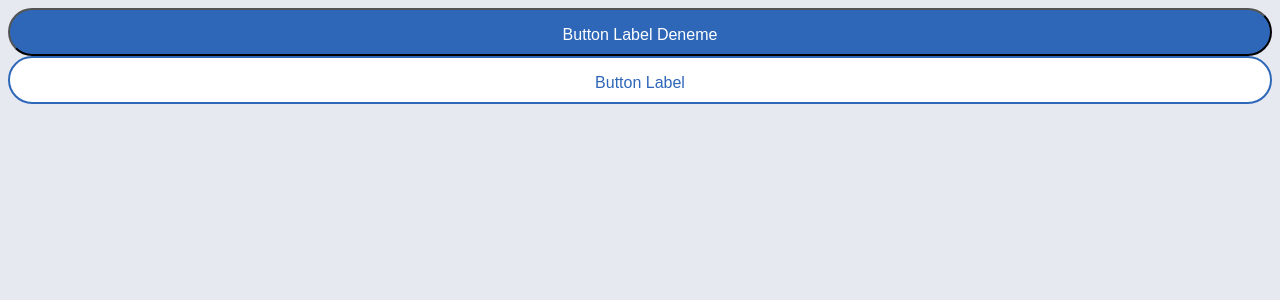
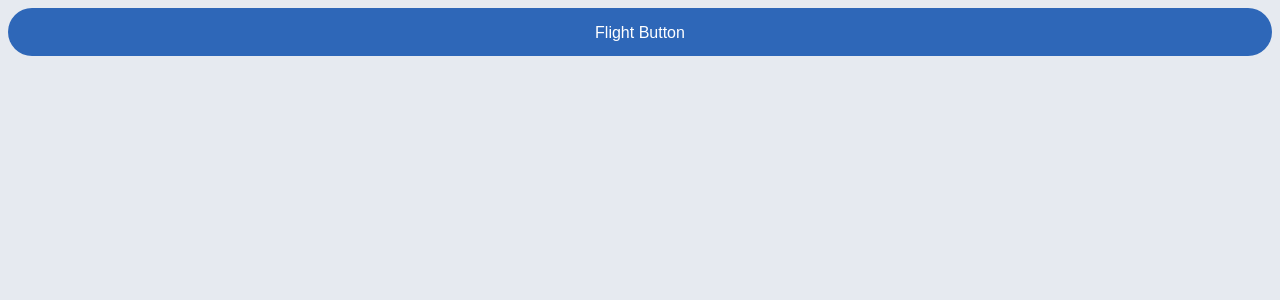
Before and after one commit to Mwiert/miniSpa, a Vue app: page /powerpuffgirls in a window 1280 px wide. Shown: the top 300 px of the page. Built offline with nearby package versions, Linux system fonts and the light colour scheme; a web font is replaced by a local one.

Commit message:
Button component updated with props

```diff
--- a/src/components/UIButton.vue
+++ b/src/components/UIButton.vue
@@ -1,12 +1,9 @@
 <template>
-  <span>
-    <button class="ui-button-c">Button Label Deneme</button>
-  </span>
-
-  <span>
-    <button class="ui-button-c outline">Button Label</button>
-  </span>
-
+  <button :class="['reisetech-btn', `reisetech-btn__${className}`]" :disabled="isDisabled">
+    <span v-if="icon" :class="['icon', icon]"></span>
+    <span v-if="isSpinnerActive" class="spinner"></span>
+    <span v-else>{{ text }}</span>
+  </button>
 </template>
 
 <script lang="ts">
@@ -36,15 +33,20 @@ export default {
 @import '@/assets/css/main.scss';
 
 
-.ui-button-c {
+.reisetech-btn {
   width: 100%;
   height: 48px;
   border-radius: 24px;
   font-size: 16px;
-  background-color: $primary-color;
+  background-color: #FFFFFF;
   color: white;
   cursor: pointer;
   padding: $padding-medium;
+  border:none;
+
+  &__flight{
+    background-color: $primary-color;
+  }
 
   &:hover {
     background: $accent-primary-color;
--- a/src/pages/PowerPuffGirls.vue
+++ b/src/pages/PowerPuffGirls.vue
@@ -1,6 +1,6 @@
 <template>
     <div>
-        <UIButton />
+        <UIButton className="flight" text="Flight Button" :isSpinnerActive="false" :isDisabled="false" />
         </div>
 </template>
 
```
